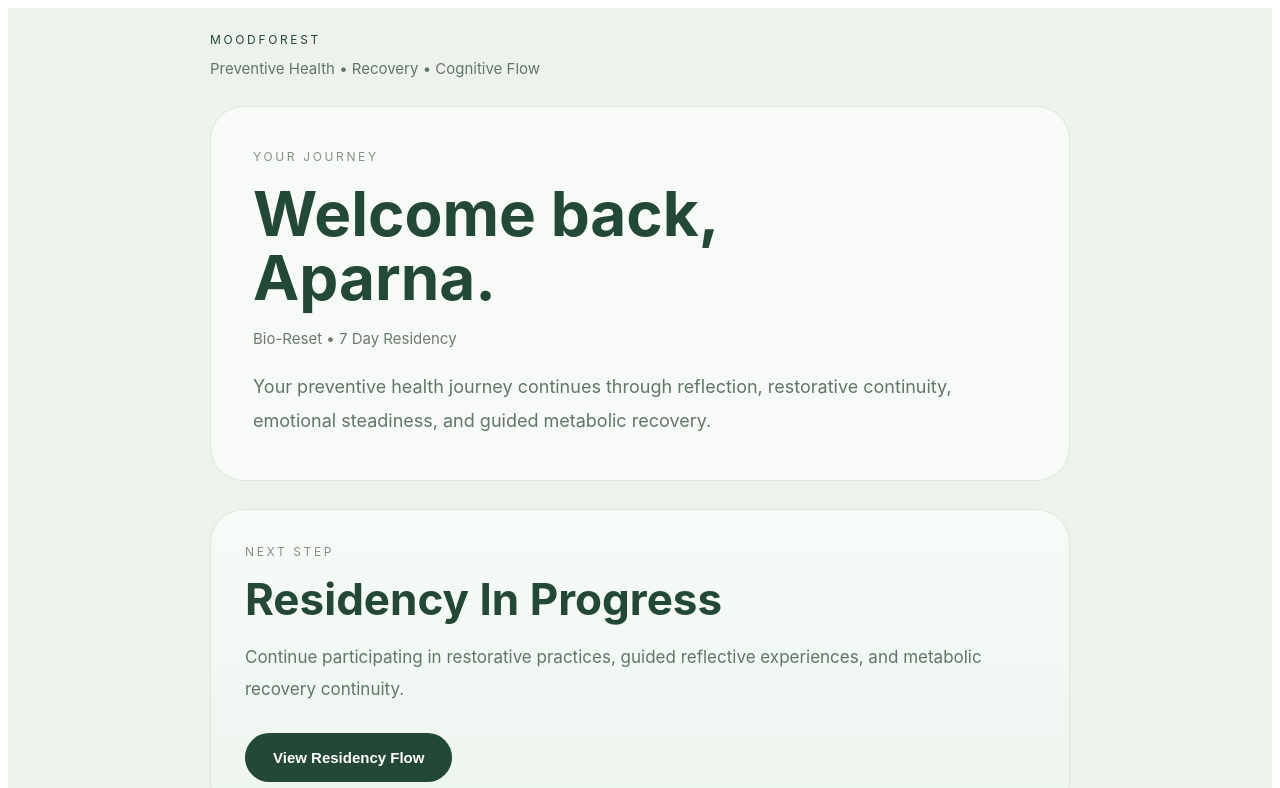
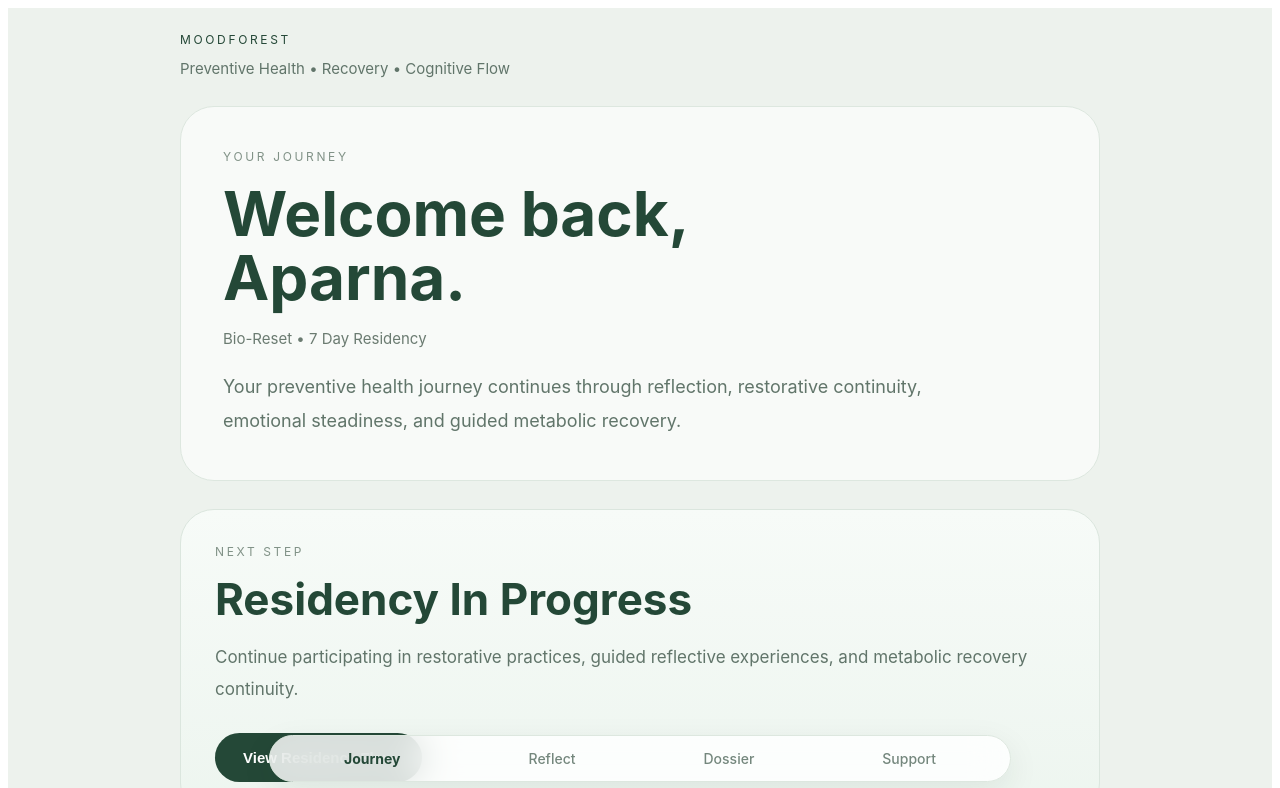
Before and after one commit to Moodforest1/moodforest-journey, a Next.js app: page / in a window 1280 px wide. Shown: the top 788 px of the page. Built offline with nearby package versions, Linux system fonts and the light colour scheme.

Commit message:
Update index.js

```diff
--- a/pages/index.js
+++ b/pages/index.js
@@ -1,4 +1,5 @@
 export default function Home() {
+  const isMobile = typeof window !== "undefined" && window.innerWidth < 768;
   const residencyUpdates = [
     {
       type: "Schedule",
@@ -58,14 +59,14 @@ export default function Home() {
       style={{
         minHeight: "100vh",
         background: "#edf2ed",
-        padding: "24px",
+        padding: isMobile ? "18px" : "24px",
         fontFamily: "Inter, sans-serif",
         color: "#244837",
       }}
     >
       <div
         style={{
-          maxWidth: "860px",
+          maxWidth: "920px",
           margin: "0 auto",
         }}
       >
@@ -121,7 +122,7 @@ export default function Home() {
 
           <h1
             style={{
-              fontSize: "62px",
+              fontSize: isMobile ? "48px" : "62px",
               lineHeight: "1.04",
               margin: 0,
               marginBottom: "18px",
@@ -183,7 +184,7 @@ export default function Home() {
 
           <div
             style={{
-              fontSize: "44px",
+              fontSize: isMobile ? "34px" : "44px",
               fontWeight: 700,
               marginBottom: "16px",
               lineHeight: "1.12",
@@ -264,7 +265,7 @@ export default function Home() {
 
                 <div
                   style={{
-                    fontSize: "38px",
+                    fontSize: isMobile ? "30px" : "38px",
                     lineHeight: "1.1",
                     marginBottom: "14px",
                     fontWeight: 700,
@@ -291,7 +292,7 @@ export default function Home() {
 
         <div
           style={{
-            marginBottom: "18px",
+            marginBottom: "120px",
           }}
         >
           <div
@@ -312,7 +313,7 @@ export default function Home() {
               style={{
                 background: "rgba(255,255,255,0.72)",
                 borderRadius: "28px",
-                padding: "28px",
+                padding: isMobile ? "22px" : "28px",
                 border: "1px solid #dde7df",
                 marginBottom: "18px",
               }}
@@ -331,7 +332,7 @@ export default function Home() {
 
               <div
                 style={{
-                  fontSize: "34px",
+                  fontSize: isMobile ? "28px" : "34px",
                   lineHeight: "1.18",
                   fontWeight: 700,
                   marginBottom: "14px",
@@ -352,6 +353,45 @@ export default function Home() {
             </div>
           ))}
         </div>
+
+        {/* BOTTOM NAVIGATION */}
+
+        <div
+          style={{
+            position: "fixed",
+            bottom: "18px",
+            left: "50%",
+            transform: "translateX(-50%)",
+            width: isMobile ? "92%" : "720px",
+            background: "rgba(255,255,255,0.82)",
+            backdropFilter: "blur(18px)",
+            border: "1px solid #dde7df",
+            borderRadius: "999px",
+            padding: "14px 10px",
+            display: "flex",
+            justifyContent: "space-around",
+            alignItems: "center",
+            boxShadow: "0 10px 32px rgba(31,45,38,0.08)",
+          }}
+        >
+          {[
+            "Journey",
+            "Reflect",
+            "Dossier",
+            "Support",
+          ].map((item, index) => (
+            <div
+              key={index}
+              style={{
+                fontSize: "14px",
+                color: index === 0 ? "#244837" : "#74877d",
+                fontWeight: index === 0 ? 700 : 500,
+              }}
+            >
+              {item}
+            </div>
+          ))}
+        </div>
       </div>
     </div>
   );
```
